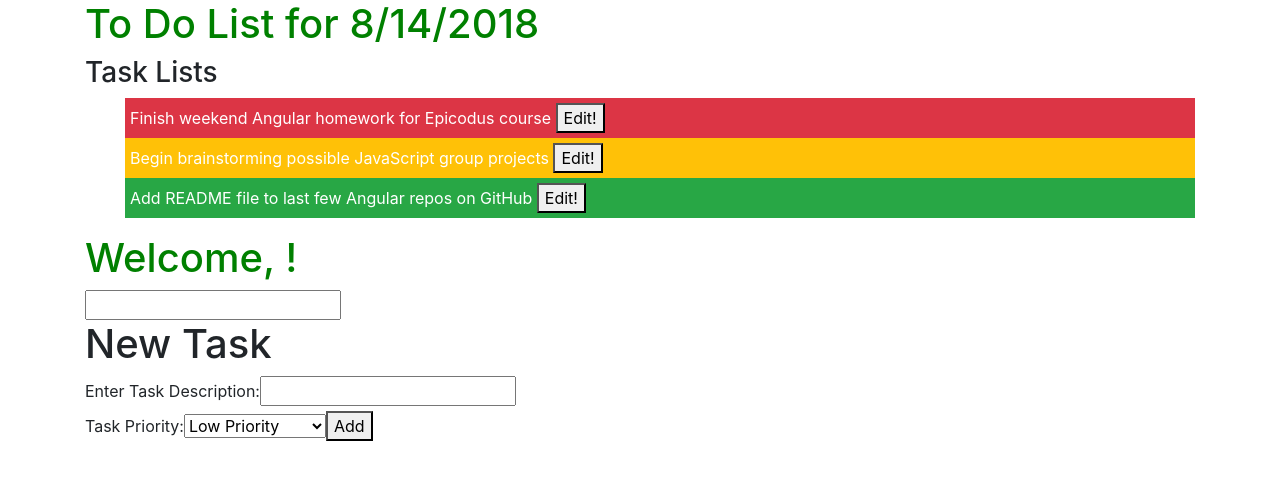
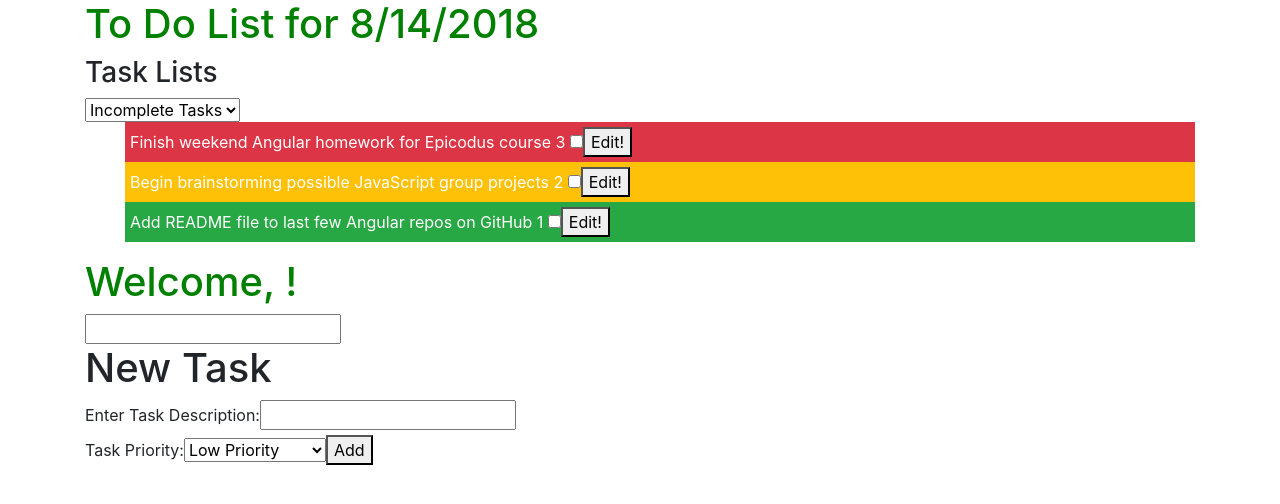
Before and after one commit to craigwann/task-list-angular, an Angular app: page / in a window 1280 px wide. Shown: the top 504 px of the page. Built offline with nearby package versions, Linux system fonts and the light colour scheme.

Commit message:
add pipe filter and done/completed tasks

```diff
--- a/src/app/app.module.ts
+++ b/src/app/app.module.ts
@@ -6,6 +6,7 @@ import { AppComponent } from './app.component';
 import { TaskListComponent } from './task-list/task-list.component';
 import { EditTaskComponent } from './edit-task/edit-task.component';
 import { NewTaskComponent } from './new-task/new-task.component';
+import { CompletenessPipe } from './completeness.pipe';
 
 
 @NgModule({
@@ -13,7 +14,8 @@ import { NewTaskComponent } from './new-task/new-task.component';
     AppComponent,
     TaskListComponent,
     EditTaskComponent,
-    NewTaskComponent
+    NewTaskComponent,
+    CompletenessPipe
   ],
   imports: [
     BrowserModule,
--- /dev/null
+++ b/src/app/completeness.pipe.ts
@@ -0,0 +1,30 @@
+import {Pipe, PipeTransform} from '@angular/core';
+import {Task} from './models/task.model';
+
+@Pipe({
+  name: "completeness",
+  pure: false
+})
+
+export class CompletenessPipe implements PipeTransform {
+  transform(input: Task[], desiredCompleteness) {
+    var output: Task[] = [];
+    if(desiredCompleteness === "incompleteTasks") {
+      for (var i = 0; i < input.length; i++) {
+        if (input[i].done === false) {
+          output.push(input[i]);
+        }
+      }
+      return output;
+    } else if (desiredCompleteness === "completedTasks") {
+      for (var i = 0; i < input.length; i++) {
+        if (input[i].done === true) {
+          output.push(input[i]);
+        }
+      }
+      return output;
+    } else {
+      return input;
+    }
+  }
+}
--- a/src/app/task-list/task-list.component.html
+++ b/src/app/task-list/task-list.component.html
@@ -1,3 +1,19 @@
+<!-- <ul>
+  <li [class]="priorityColor(currentTask)" *ngFor="let currentTask of childTaskList | completeness">
+    {{currentTask.description}} <button (click)="editButtonClicked(currentTask)">Edit!</button></li>
+
+</ul> -->
+
+<select (change)="onChange($event.target.value)">
+  <option value="allTasks">All Tasks</option>
+  <option value="completedTasks">Completed Tasks</option>
+  <option value="incompleteTasks" selected="selected">Incomplete Tasks</option>
+</select>
+
 <ul>
-  <li [class]="priorityColor(currentTask)" *ngFor="let currentTask of childTaskList">{{currentTask.description}} <button (click)="editButtonClicked(currentTask)">Edit!</button></li>
+  <li [class]="priorityColor(currentTask)" *ngFor="let currentTask of childTaskList | completeness:filterByCompleteness">{{currentTask.description}} {{currentTask.priority}}
+    <input *ngIf="currentTask.done === true" type="checkbox" checked (click)="toggleDone(currentTask, false)"/>
+    <input *ngIf="currentTask.done === false" type="checkbox" (click)="toggleDone(currentTask, true)"/>
+    <button (click)="editButtonClicked(currentTask)">Edit!</button>
+  </li>
 </ul>
--- a/src/app/task-list/task-list.component.ts
+++ b/src/app/task-list/task-list.component.ts
@@ -9,6 +9,7 @@ import { Task } from '../models/task.model';
 export class TaskListComponent {
   @Input() childTaskList: Task[];
   @Output() clickSender = new EventEmitter();
+  filterByCompleteness: string = "incompleteTasks";
 
   priorityColor(currentTask){
     if (currentTask.priority == 3){
@@ -23,4 +24,15 @@ export class TaskListComponent {
   editButtonClicked(taskToEdit: Task) {
     this.clickSender.emit(taskToEdit);
   }
+
+  onChange(optionFromMenu) {
+  this.filterByCompleteness = optionFromMenu;
 }
+
+toggleDone(clickedTask: Task, setCompleteness: boolean) {
+     clickedTask.done = setCompleteness;
+   }
+
+
+
+}
```
